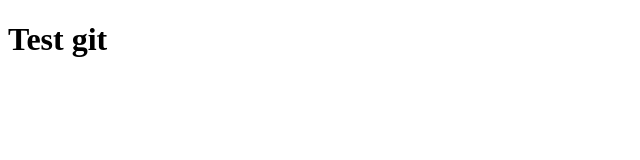
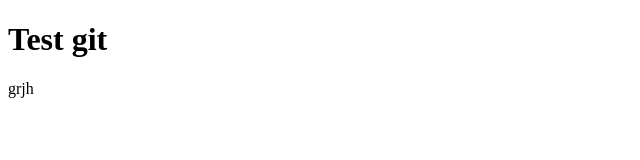
Before and after one commit to CodeWithRishab/TestProj, a plain HTML site: page Index.html in a window 1280 px wide. Shown: the full height of the page, 0-640 px from the left. Drawn offline with Linux system fonts and the light colour scheme.

```diff
--- a/Index.html
+++ b/Index.html
@@ -5,6 +5,6 @@
 </head>
 <body>
 <h1>Test git</h1>
-
+grjh
 </body>
 </html>
```
